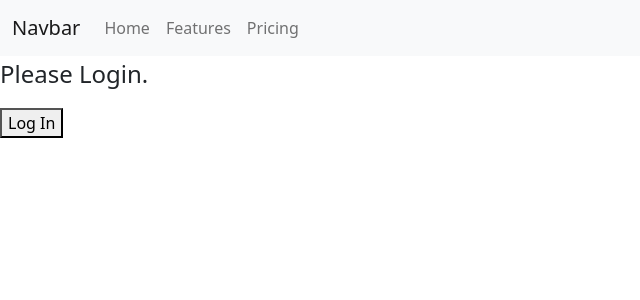
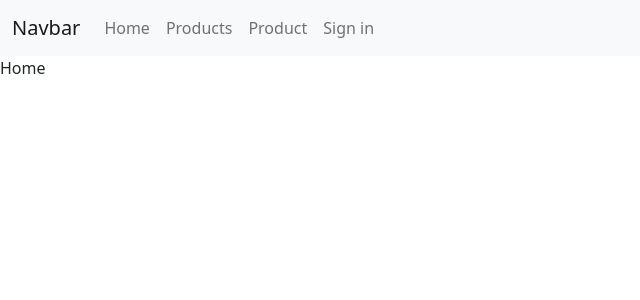
Before and after one commit to cuadchris/react_ecommerce, a React (Create React App) app: page / in a window 1280 px wide. Shown: the top 300 px of the page, without its empty margins (0-640 px from the left). Built offline with nearby package versions, Linux system fonts and the light colour scheme.

Commit message:
navbar, routes

```diff
--- a/package.json
+++ b/package.json
@@ -9,6 +9,7 @@
     "@testing-library/user-event": "^13.5.0",
     "react": "^18.2.0",
     "react-dom": "^18.2.0",
+    "react-router-dom": "^6.4.3",
     "react-scripts": "5.0.1",
     "web-vitals": "^2.1.4"
   },
--- a/src/App.js
+++ b/src/App.js
@@ -1,6 +1,10 @@
 // import logo from './logo.svg';
 // import './App.css';
 import { useAuth0 } from "@auth0/auth0-react";
+import { Route, Routes } from "react-router-dom";
+import Home from "./components/Home";
+import Products from "./components/Products";
+import Product from "./components/Product";
 import LoginButton from "./components/LoginButton";
 import LogoutButton from "./components/LogoutButton";
 import NavBar from "./components/NavBar";
@@ -12,17 +16,12 @@ function App() {
   return (
     <div>
       <NavBar/>
-      {!isAuthenticated ? (
-        <div>
-          <p style={{ fontSize: "1.5rem" }}>Please Login.</p>
-          <LoginButton />
-        </div>
-      ) : (
-        <div>
-          <LogoutButton />
-          <SignIn />
-        </div>
-      )}
+      <Routes>
+        <Route path="/" element={<Home/>}></Route>
+        <Route path="products" element={<Products />}></Route>
+        <Route path="product" element={<Product />}></Route>
+        <Route path="signin" element={<SignIn/>}></Route>
+      </Routes>
     </div>
   );
 }
--- /dev/null
+++ b/src/components/Home.js
@@ -0,0 +1,9 @@
+import React from 'react'
+
+function Home() {
+  return (
+    <div>Home</div>
+  )
+}
+
+export default Home
--- a/src/components/NavBar.js
+++ b/src/components/NavBar.js
@@ -1,29 +1,51 @@
-import React from 'react'
+import React from "react";
+import { Link } from "react-router-dom";
 
 function NavBar() {
   return (
     <nav class="navbar navbar-expand-lg bg-light">
       <div class="container-fluid">
-    <a class="navbar-brand" href="#">Navbar</a>
-    <button class="navbar-toggler" type="button" data-bs-toggle="collapse" data-bs-target="#navbarNav" aria-controls="navbarNav" aria-expanded="false" aria-label="Toggle navigation">
+        <Link to="/" class="navbar-brand">
+          Navbar
+        </Link>
+        <button
+          class="navbar-toggler"
+          type="button"
+          data-bs-toggle="collapse"
+          data-bs-target="#navbarNav"
+          aria-controls="navbarNav"
+          aria-expanded="false"
+          aria-label="Toggle navigation"
+        >
           <span class="navbar-toggler-icon"></span>
         </button>
         <div class="collapse navbar-collapse" id="navbarNav">
           <ul class="navbar-nav">
             <li class="nav-item">
-          <a class="nav-link" href="#">Home</a>
+              <Link to="/" class="nav-link">
+                Home
+              </Link>
             </li>
             <li class="nav-item">
-          <a class="nav-link" href="#">Features</a>
+              <Link to="/products" class="nav-link">
+                Products
+              </Link>
             </li>
             <li class="nav-item">
-          <a class="nav-link" href="#">Pricing</a>
+              <Link to="/product" class="nav-link">
+                Product
+              </Link>
+            </li>
+            <li class="nav-item">
+              <Link to="/signin" class="nav-link">
+                Sign in
+              </Link>
             </li>
           </ul>
         </div>
       </div>
     </nav>
-  )
+  );
 }
 
-export default NavBar
+export default NavBar;
--- /dev/null
+++ b/src/components/Product.js
@@ -0,0 +1,9 @@
+import React from 'react'
+
+function Product() {
+  return (
+    <div>Product</div>
+  )
+}
+
+export default Product
--- /dev/null
+++ b/src/components/Products.js
@@ -0,0 +1,9 @@
+import React from 'react'
+
+function Products() {
+  return (
+    <div>Products</div>
+  )
+}
+
+export default Products
--- a/src/components/SignIn.js
+++ b/src/components/SignIn.js
@@ -1,16 +1,22 @@
 import React from "react";
 import { useAuth0 } from "@auth0/auth0-react";
+import LoginButton from "./LoginButton";
 
 export default function SignIn() {
-    const { user, isAuthenticated } = useAuth0();
+  const { user, isAuthenticated } = useAuth0();
 
   return (
-    isAuthenticated && (
-      <div>
-        <img src={user.picture} alt={user.name} />
-        <h2>{user.name}</h2>
-        <p>{user.email}</p>
-      </div>
-    )
+    <div>
+      {!isAuthenticated ? (
+        <div>
+          <p style={{ fontSize: "1.5rem" }}>Please Login.</p>
+          <LoginButton />
+        </div>
+      ) : (
+        <div>
+          <h4>account: {user.email}</h4>
+        </div>
+      )}
+    </div>
   );
 }
--- a/src/index.js
+++ b/src/index.js
@@ -1,12 +1,14 @@
 import { Auth0Provider } from "@auth0/auth0-react";
 import React from "react";
 import ReactDOM from "react-dom/client";
+import { BrowserRouter } from "react-router-dom";
 // import './index.css';
 import App from "./App";
 
 const root = ReactDOM.createRoot(document.getElementById("root"));
 root.render(
   <React.StrictMode>
+    <BrowserRouter>
       <Auth0Provider
         domain="dev-uahyppq7qud11aw8.us.auth0.com"
         clientId="JPXYCVHT8JbvThhduTJfrUlcKfFbsKyK"
@@ -14,5 +16,6 @@ root.render(
       >
         <App />
       </Auth0Provider>
+    </BrowserRouter>
   </React.StrictMode>
 );
```
Also changed, not shown: 1 other file (tests, documents, lock files or other folders). Lines whose indentation alone changed are shown as unchanged.
